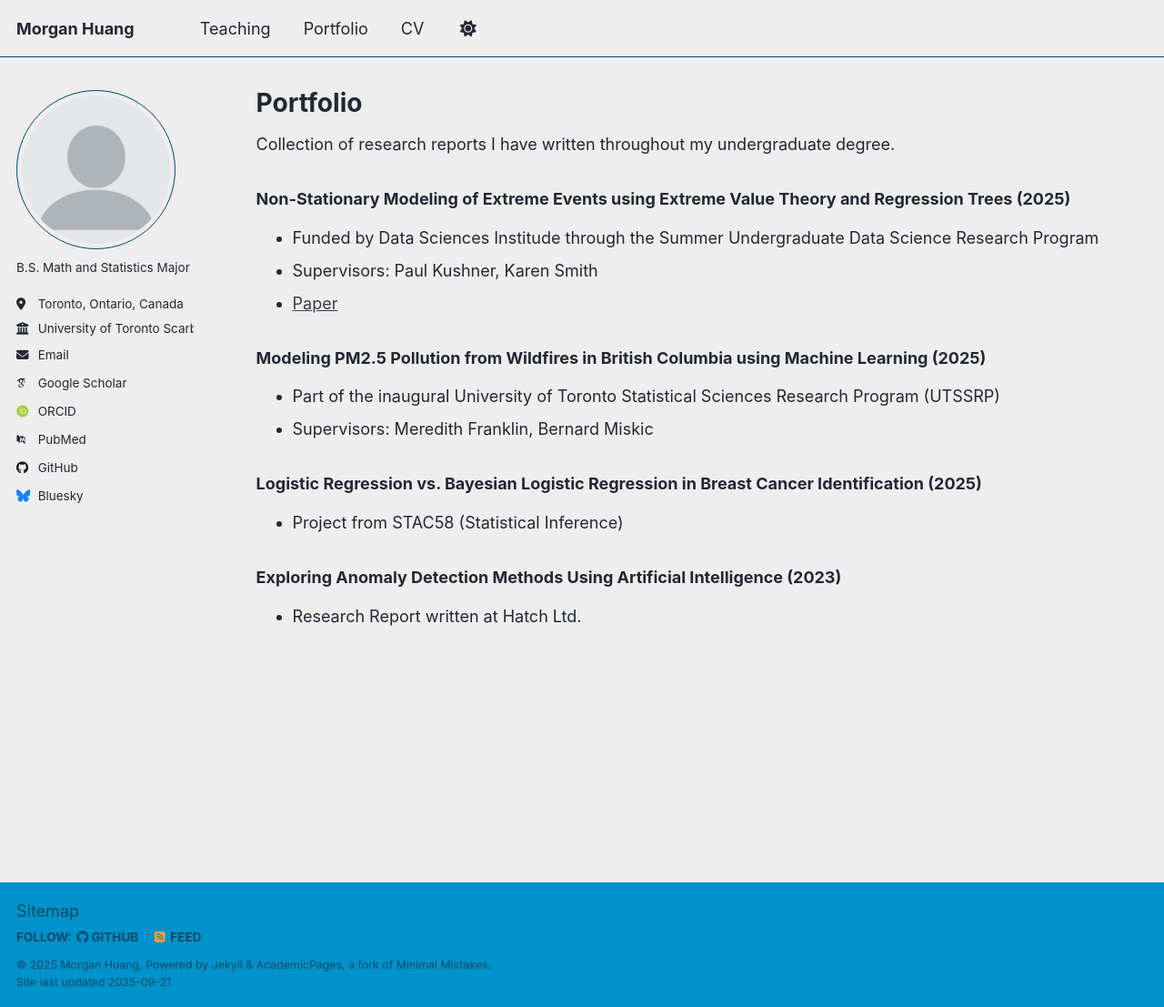
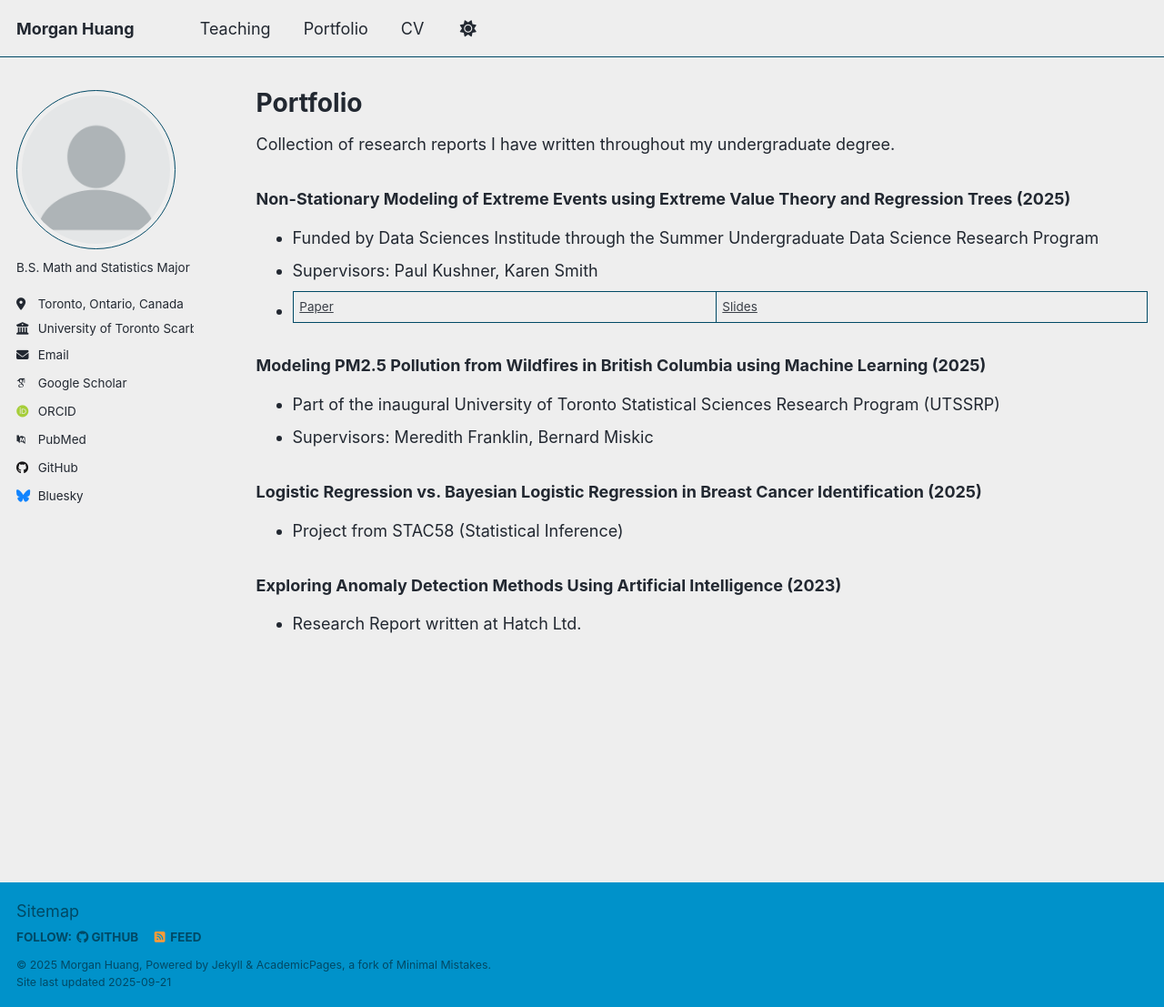
Before and after one commit to Morganh201/Morganh201.github.io, a Jekyll site: the page built from _pages/portfolio.md, in a window 1280 px wide and 1107 px high. Shown: the whole window at 91% size. Built offline with Jekyll 4.4.1, drawn with Linux system fonts in a browser that asks for light colours; some web fonts are replaced; a script that is not in the unit is left out.

Commit message:
Update portfolio.md

```diff
--- a/_pages/portfolio.md
+++ b/_pages/portfolio.md
@@ -10,7 +10,7 @@ Collection of research reports I have written throughout my undergraduate degree
 
   - Funded by Data Sciences Institude through the Summer Undergraduate Data Science Research Program
   - Supervisors: Paul Kushner, Karen Smith
-  - [Paper](../files/Extreme_Winds_SUDS.pdf)
+  - [Paper](../files/Extreme_Winds_SUDS.pdf) | [Slides](../files/SUDS Extreme Wind Presentation.pdf) |
 
 ### Modeling PM2.5 Pollution from Wildfires in British Columbia using Machine Learning (2025)
 
```
